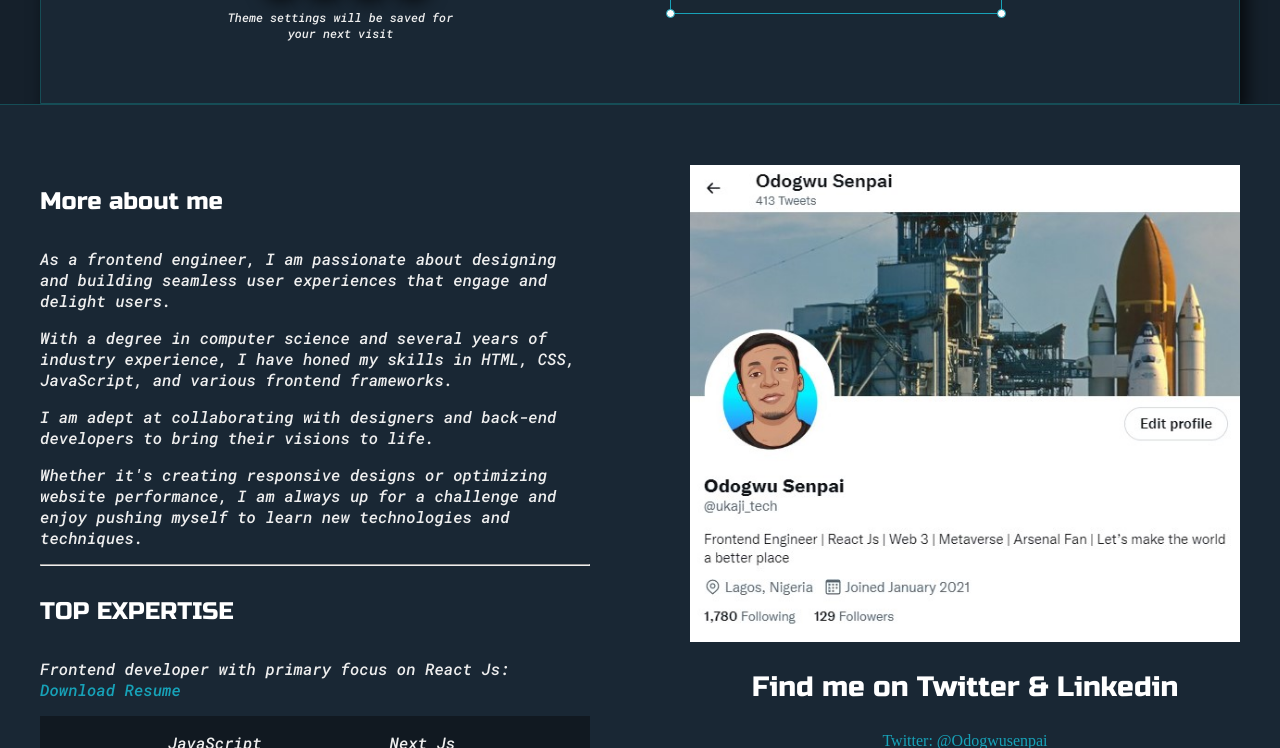
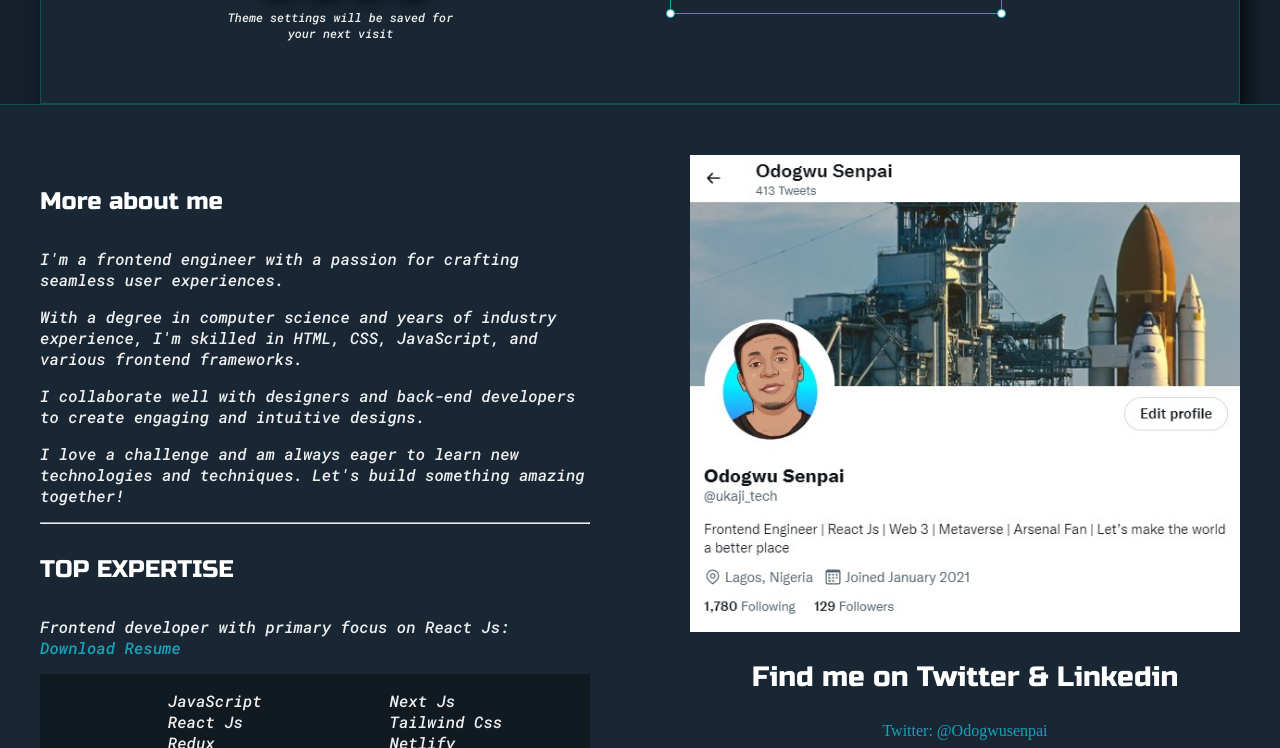
Before and after one commit to daniel-ukaji/portfolio, a plain HTML site: page index.html in a window 1280 px wide. Shown: the part 572-1320 px from the top of the page. Drawn offline with Linux system fonts and the light colour scheme.

Commit message:
New Commit.

```diff
--- a/index.html
+++ b/index.html
@@ -73,10 +73,10 @@
                 <div class="about-me">
                     <h4>More about me</h4>
 
-                    <p>As a frontend engineer, I am passionate about designing and building seamless user experiences that engage and delight users. </p>
-                    <p>With a degree in computer science and several years of industry experience, I have honed my skills in HTML, CSS, JavaScript, and various frontend frameworks.</p>
-                    <p>I am adept at collaborating with designers and back-end developers to bring their visions to life.</p>
-                    <p>Whether it's creating responsive designs or optimizing website performance, I am always up for a challenge and enjoy pushing myself to learn new technologies and techniques.</p>
+                    <p>I'm a frontend engineer with a passion for crafting seamless user experiences.</p>
+                    <p>With a degree in computer science and years of industry experience, I'm skilled in HTML, CSS, JavaScript, and various frontend frameworks.</p>
+                    <p>I collaborate well with designers and back-end developers to create engaging and intuitive designs.</p>
+                    <p>I love a challenge and am always eager to learn new technologies and techniques. Let's build something amazing together!</p>
                     <hr>
 
                 <h4>TOP EXPERTISE</h4>
```
